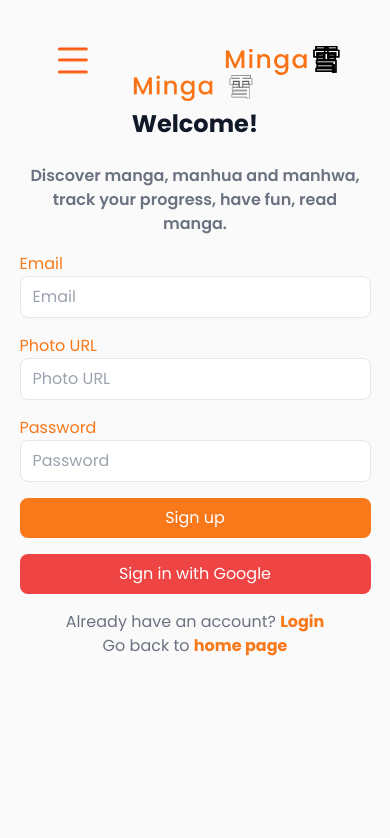
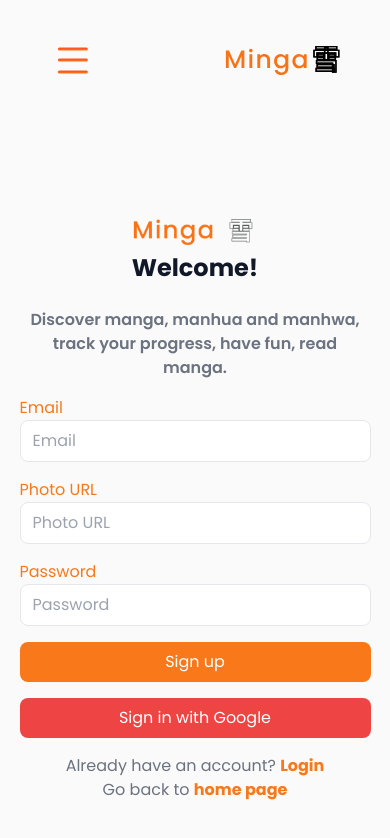
Before and after one commit to zblackwidow/Grupo1FrontMinga, a React (Vite) app: page /register in a window 390 px wide. Shown: the top 838 px of the page. Built offline with nearby package versions, Linux system fonts and the light colour scheme.

Commit message:
visualización de cosas arreglado

```diff
--- a/src/Components/Login/Login.jsx
+++ b/src/Components/Login/Login.jsx
@@ -34,11 +34,11 @@ function Login() {
     };
 
     return (
-        <main className="w-full  flex justify-center items-center font-poppins">
+        <main className="w-full flex justify-center items-center font-poppins">
             <div className="hidden md:block md:w-[50%]">
-                <img className='w-full h-screen' src="https://s3-alpha-sig.figma.com/img/cd7b/cfec/c07083cef0707bd5864b287bac613f2b?Expires=1734307200&Key-Pair-Id=APKAQ4GOSFWCVNEHN3O4&Signature=Aa72~qaQ-Re8JBUPxzkxXnEmKnF~Nksubt4JQlzlSyaNzCKI0yOFHb4M3jaIdNjawWVO7VvkTsBWhTN03z4KsmZA8WhV2jMxWVM2PJAnD0piJN30WPlc~QnVykKFP4CwvEbbwihCfqj9VoAAHWocAqPpcZDmnlZvtbifXp5LaI6iv8fUVn5-MuCjlzaYt1mRYVISghahbU3i2vVtbPt5V7gYm5Kq6vJX4et7u36v8lwqsnUviMfvNVJlj3t1c8l6vYcPmsBFDMzEU~6r3HAvc-IIchLyEBooDoJHVTy9IaK2pFeS-Gwe3nW6UApCQiKHRAitgbRjVrp7MqrZqRXw4g__" alt="" />
+                <img className='w-full h-screen object-cover' src="https://s3-alpha-sig.figma.com/img/cd7b/cfec/c07083cef0707bd5864b287bac613f2b?Expires=1734307200&Key-Pair-Id=APKAQ4GOSFWCVNEHN3O4&Signature=Aa72~qaQ-Re8JBUPxzkxXnEmKnF~Nksubt4JQlzlSyaNzCKI0yOFHb4M3jaIdNjawWVO7VvkTsBWhTN03z4KsmZA8WhV2jMxWVM2PJAnD0piJN30WPlc~QnVykKFP4CwvEbbwihCfqj9VoAAHWocAqPpcZDmnlZvtbifXp5LaI6iv8fUVn5-MuCjlzaYt1mRYVISghahbU3i2vVtbPt5V7gYm5Kq6vJX4et7u36v8lwqsnUviMfvNVJlj3t1c8l6vYcPmsBFDMzEU~6r3HAvc-IIchLyEBooDoJHVTy9IaK2pFeS-Gwe3nW6UApCQiKHRAitgbRjVrp7MqrZqRXw4g__" alt="" />
             </div>
-            <div className="w-full md:w-[50%] flex justify-center">
+            <div className="w-full mt-36 md:w-[50%] flex justify-center">
                 <div className="md:w-[20vw] w-[80vw]">
                     <div className='flex flex-col items-center'>
                         <img src={logo} alt="logo" className="object-contain w-[127px]" />
--- a/src/Components/Login/Register.jsx
+++ b/src/Components/Login/Register.jsx
@@ -54,7 +54,7 @@ function Register() {
         <div className="w-full flex justify-center items-center font-poppins">
             <div className="w-full my-16 md:w-[50%] flex justify-center">
                 <div className="md:w-[30vw] w-[90vw]">
-                    <div className='flex flex-col items-center'>
+                    <div className='flex flex-col items-center mt-36'>
                         <img src={logo} alt="logo" className="object-contain w-[127px]" />
                         <h1 className="text-2xl text-gray-900 font-bold mb-6">Welcome!</h1>
                         <p className='text-gray-500 font-semibold text-center'>
```
